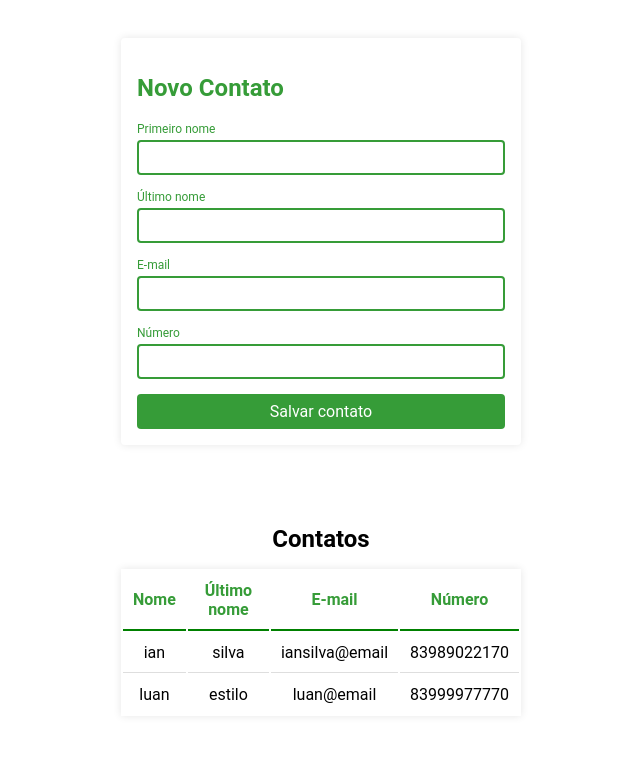
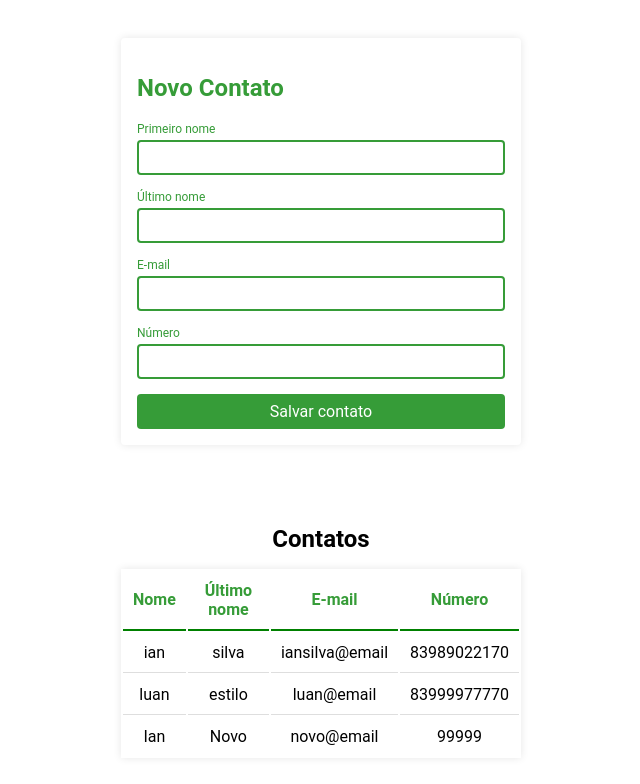
Before and after one commit to ianmichaelxp/sgc-client-angular-node, an Angular app: page / in a window 1280 px wide. Shown: the top 784 px of the page, without its empty margins (319-959 px from the left). Built offline with nearby package versions, Linux system fonts and the light colour scheme; data requests are answered from the project's data file.

Commit message:
api mock json-server

```diff
--- a/dados/db.json
+++ b/dados/db.json
@@ -13,6 +13,13 @@
       "ultimoNome": "estilo",
       "email": "luan@email",
       "telefone": "83999977770"
+    },
+    {
+      "primeiroNome": "Ian",
+      "ultimoNome": "Novo",
+      "email": "novo@email",
+      "telefone": "99999",
+      "id": 4
     }
   ]
 }
--- a/src/app/app.component.html
+++ b/src/app/app.component.html
@@ -1,2 +1,2 @@
-<app-novo-contato (aoSalvar)="salvar($event)"></app-novo-contato>
+<app-novo-contato></app-novo-contato>
 <app-lista-contatos></app-lista-contatos>
--- a/src/app/app.component.ts
+++ b/src/app/app.component.ts
@@ -8,11 +8,7 @@ import { Component } from '@angular/core';
 })
 export class AppComponent {
   title = 'sgc-app';
-//  contatos: any[] = [];
 
   constructor(private service: ContatoService) {}
 
-  salvar($event) {
-    this.service.adicionar($event);
-  }
 }
--- a/src/app/lista-contatos/lista-contatos.component.ts
+++ b/src/app/lista-contatos/lista-contatos.component.ts
@@ -14,7 +14,7 @@ export class ListaContatosComponent implements OnInit {
   constructor(private service: ContatoService) {}
 
   ngOnInit(): void {
-    this.service.todos().subscribe((contatos: Contato[]) => {
+    this.service.buscarTodos().subscribe((contatos: Contato[]) => {
       console.table(contatos)
       this.contatos = contatos;
     });
--- a/src/app/novo-contato/novo-contato.component.ts
+++ b/src/app/novo-contato/novo-contato.component.ts
@@ -1,3 +1,5 @@
+import { Contato } from './../models/contato.model';
+import { ContatoService } from './../services/contato.service';
 import { Component, EventEmitter, Output } from '@angular/core';
 
 @Component({
@@ -13,12 +15,16 @@ export class NovoContatoComponent {
   email: string;
   telefone: string;
 
+  constructor(private contatoService: ContatoService){};
+
   salvar(){
     console.log('novo');
-    const contato = { primeiroNome: this.primeiroNome, ultimoNome: this.ultimoNome, email: this.email, telefone: this.telefone };
-    this.aoSalvar.emit(contato);
+    const contato: Contato = { primeiroNome: this.primeiroNome, ultimoNome: this.ultimoNome, email: this.email, telefone: this.telefone };
+    this.contatoService.cadastrar(contato).subscribe(res => {
+      console.log(res);
+      this.limparCampos();
+    }, error => console.error(error));
 
-    this.limparCampos();
   }
 
   limparCampos(){
--- a/src/app/services/contato.service.ts
+++ b/src/app/services/contato.service.ts
@@ -19,8 +19,13 @@ export class ContatoService {
     return this.listaContatos;
   }
 
-  todos():Observable<Contato[]>{
+  buscarTodos():Observable<Contato[]>{
     return this.httpClient.get<Contato[]>(this.url);
+  }
+
+  cadastrar(contato: Contato) {
+
+    return this.httpClient.post<Contato>(this.url, contato);
   }
 
   adicionar(contato: any) {
```
